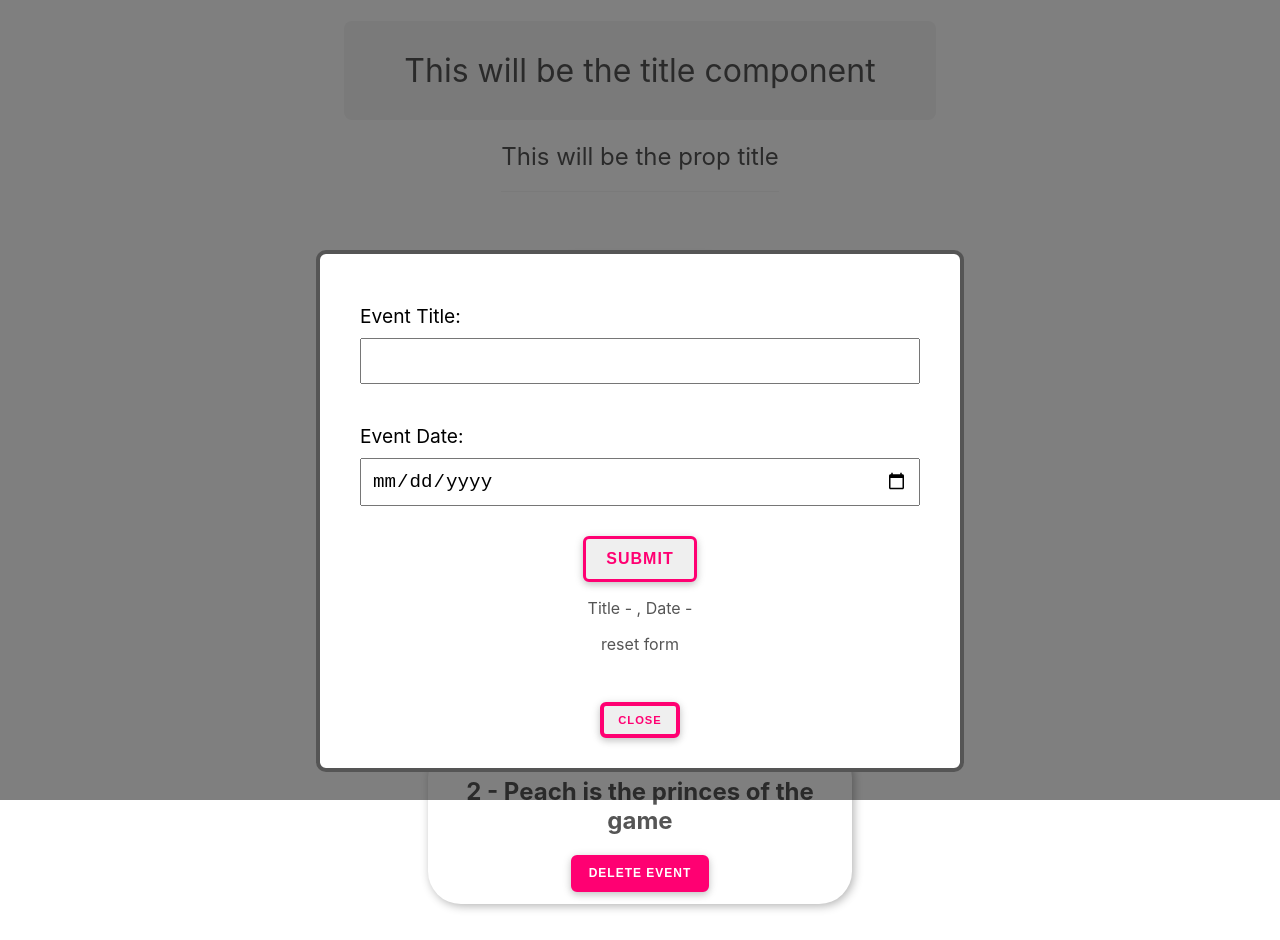
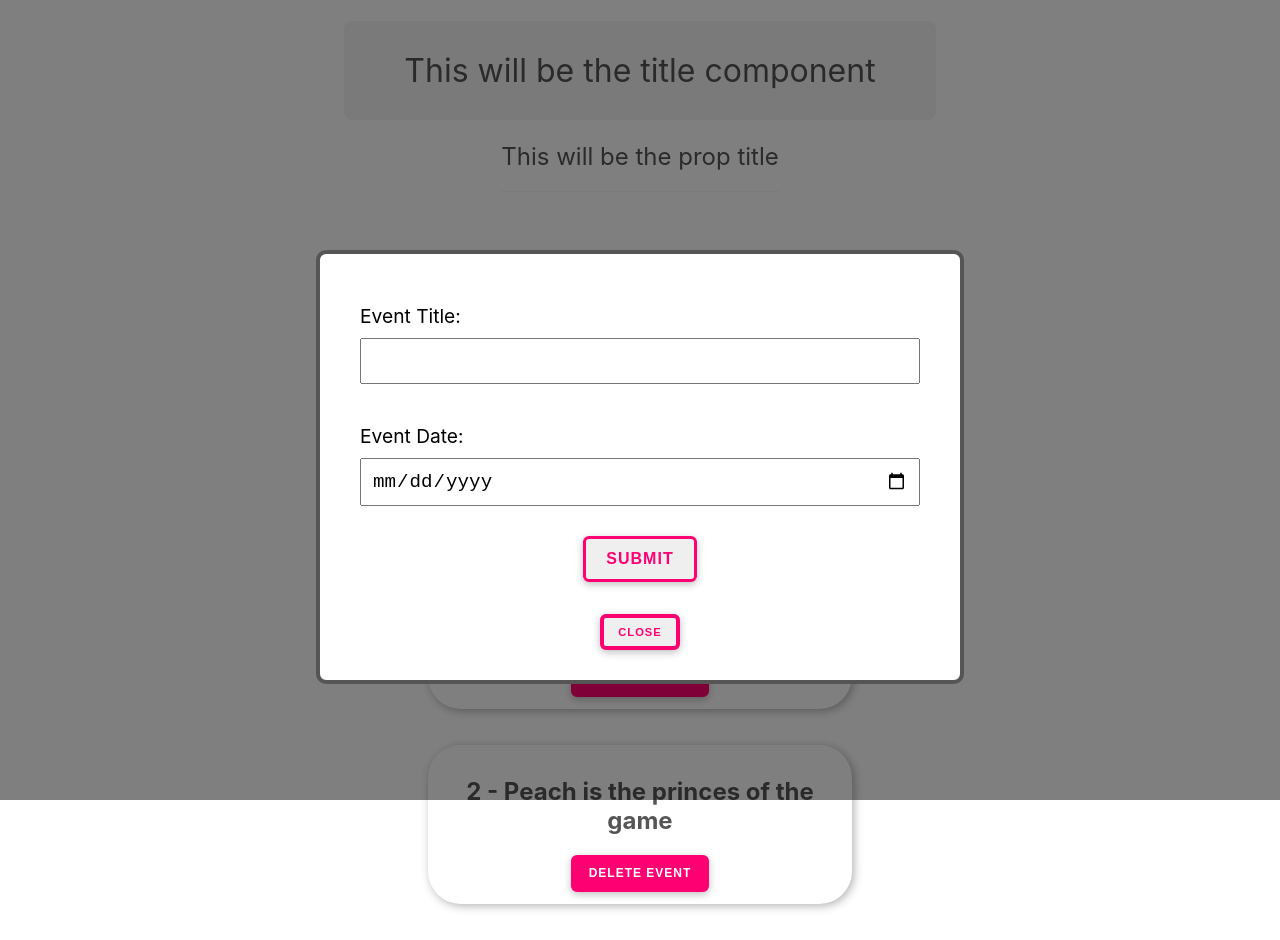
Before and after one commit to julgensio/react-app-basic-Training, a React (Create React App) app: page / in a window 1280 px wide. Built offline with nearby package versions, Linux system fonts and the light colour scheme.

Commit message:
Submitting form bets practice

```diff
--- a/src/components/NewEventForm.js
+++ b/src/components/NewEventForm.js
@@ -5,13 +5,27 @@
 	const [title, setTitle] = useState('');
 	const [date, setDate] = useState('');
 
+	// * Reset the form of the events
 	const resetForm = () => {
 		setTitle('');
 		setDate('');
 	};
+	// * Submitted event form the event form
+	const handleSubmit = (e) => {
+		e.preventDefault();
+
+		const event = {
+			title: title,
+			date: date,
+			id: Math.floor(Math.random() * 100000000000000000000), // Temporary id number for events (that are submitted)
+		};
+
+		console.log(event);
+		resetForm();
+	};
 
 	return (
-		<form className='new-event-form'>
+		<form className='new-event-form' onSubmit={handleSubmit}>
 			<label>
 				<span>Event Title:</span>
 				<input
@@ -29,10 +43,6 @@
 				/>
 			</label>
 			<button>Submit</button>
-			<p>
-				Title - {title}, Date - {date}
-			</p>
-			<p onClick={resetForm}> reset form </p>
 		</form>
 	);
 }
```
